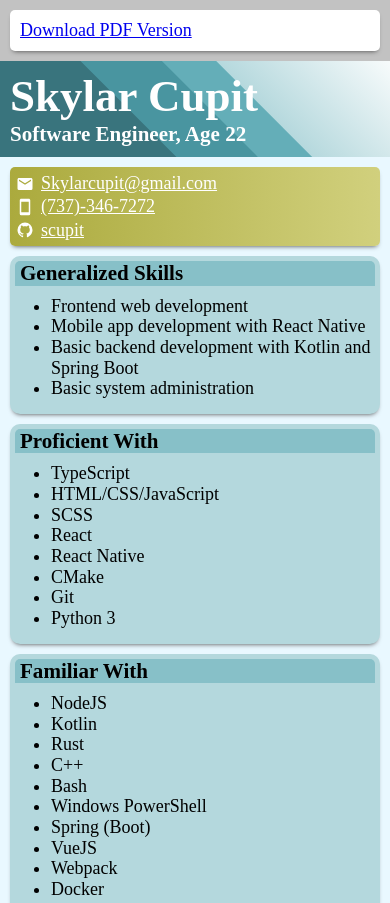
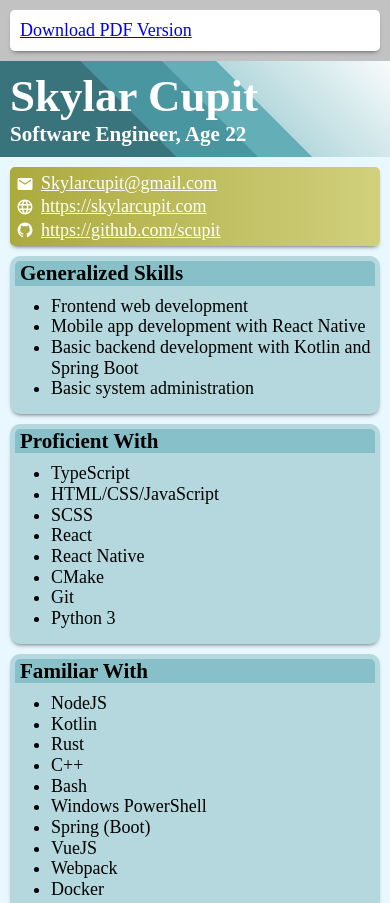
Before and after one commit to scupit/SkylarCupitResume, a website built with Vite: page index.html in a window 390 px wide. Shown: the top 903 px of the page. Built offline with nearby package versions, Linux system fonts and the light colour scheme.

Commit message:
Fix small screen contact section

```diff
--- a/index.html
+++ b/index.html
@@ -49,12 +49,12 @@
                   <td><a href="mailto: Skylarcupit@gmail.com">Skylarcupit@gmail.com</a></td>
                 </tr>
                 <tr>
-                  <td><img src="resources/cellphone.svg" class="contact-icon"/></td>
-                  <td><a href="sms:(737)-346-7272 ">(737)-346-7272</a></td>
+                  <td><img src="resources/web.svg" class="contact-icon"/></td>
+                  <td><a href="https://skylarcupit.com">https://skylarcupit.com</a></td>
                 </tr>
                 <tr>
                   <td><img src="resources/github.svg" class="contact-icon"/></td>
-                  <td><a href="https://github.com/scupit" target="_blank">scupit</a></td>
+                  <td><a href="https://github.com/scupit" target="_blank">https://github.com/scupit</a></td>
                 </tr>
               </table>
             </div>
```
